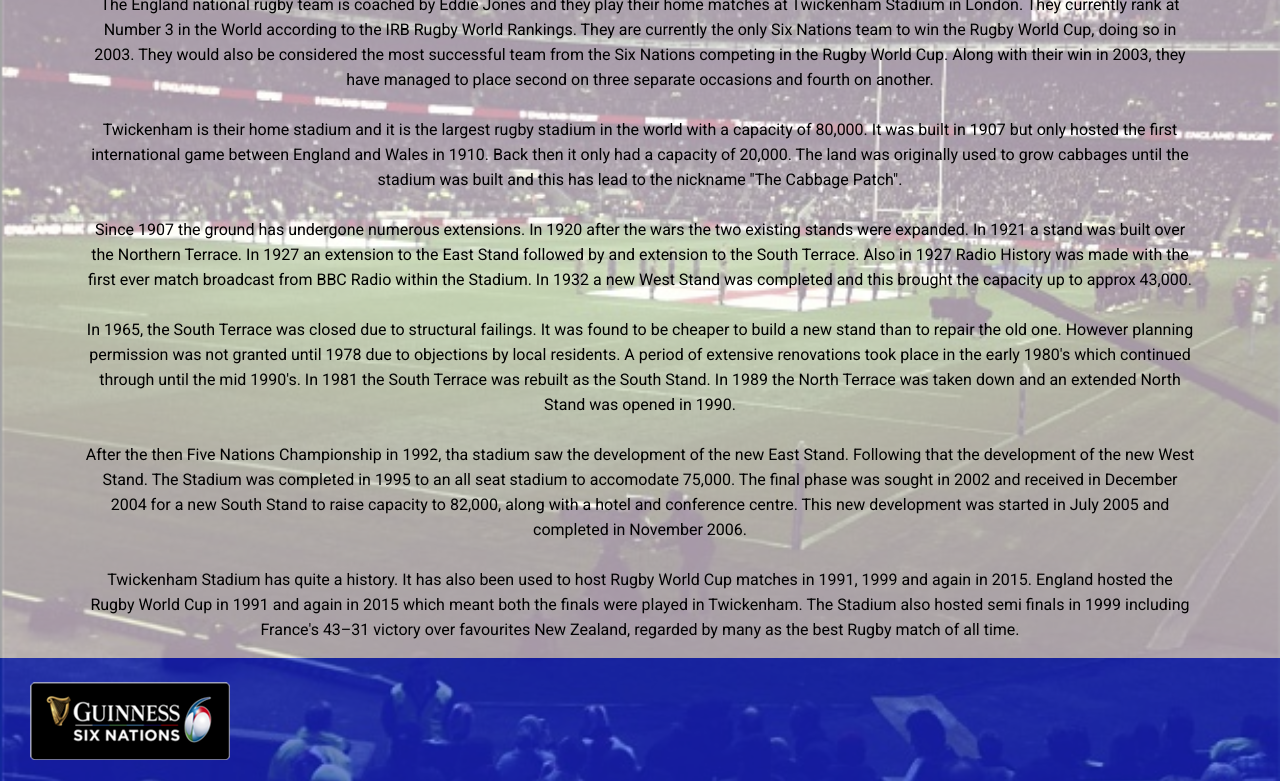
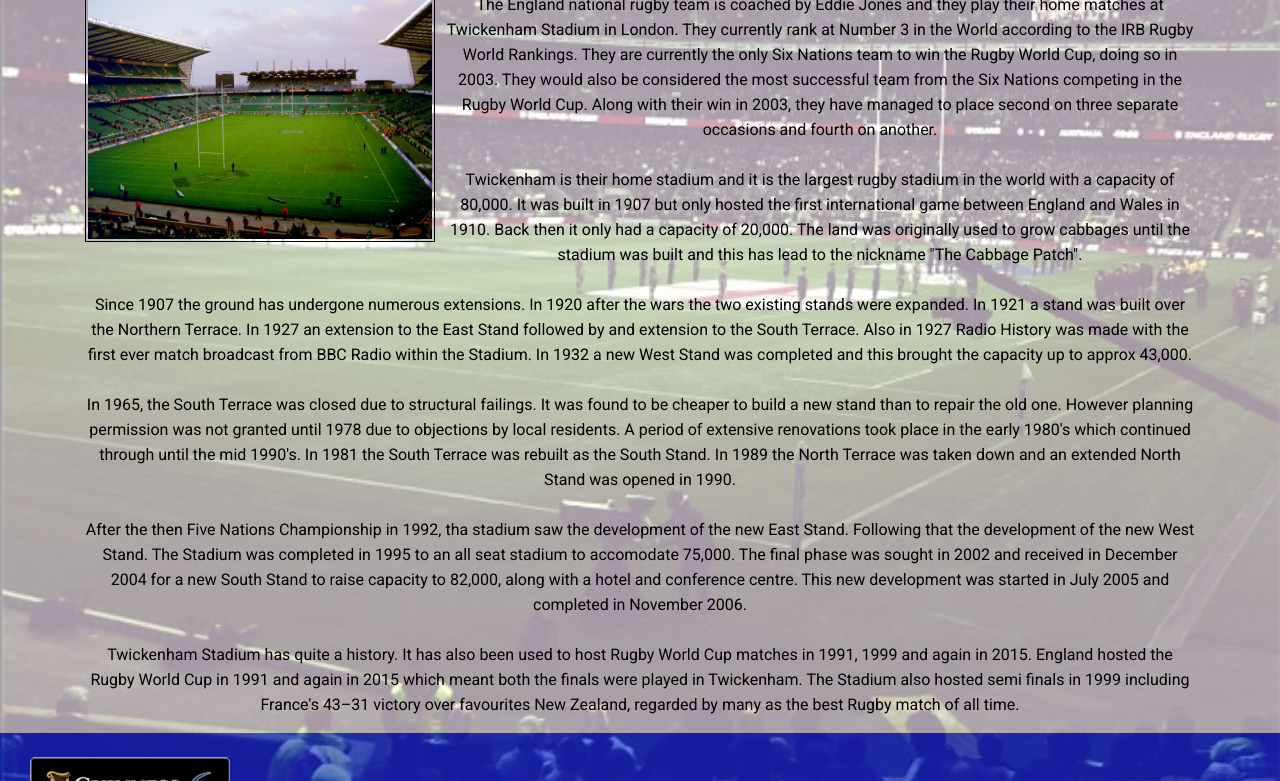
Before and after one commit to Code-Institute-Submissions/ci-milestonetwo, a plain HTML site: page england.html in a window 1280 px wide. Shown: the part 215-996 px from the top of the page. Drawn offline with nearby package versions, Linux system fonts and the light colour scheme.

Commit message:
added images into folder and placed image into <p> england.html and style.css

```diff
--- a/assets/css/style.css
+++ b/assets/css/style.css
@@ -20,7 +20,7 @@ body {
     text-align: center;
 }
 
-/*----------------------------------------Background Image---*/
+/*----------------------------------------Background Image/Images---*/
 
 body, html {
   height: 100%;
@@ -92,6 +92,11 @@ footer {
     display: inline;
 }
 
-/*.inline-block {
-    display: inline;
-}*/
+.float-img {
+    width: 350px;
+    height: 250px;
+    float: left;
+    margin-right: 10px;
+    margin-bottom: 5px;
+    border: solid black 1px;
+    padding: 2px;
--- a/england.html
+++ b/england.html
@@ -41,7 +41,8 @@
     <img src="/assets/images/Flag_of_England.png" width="110" height="75" alt=""></h1>
 
 <section class="container">
-<p id="p-intro">The England national rugby team is coached by Eddie Jones and they play their home matches at Twickenham Stadium
+<p id="p-intro"><img src="/assets/images/Twickenham_before.jpg" alt="" class="float-img">
+The England national rugby team is coached by Eddie Jones and they play their home matches at Twickenham Stadium
 in London. They currently rank at Number 3 in the World according to the IRB Rugby World Rankings. They are
 currently the only Six Nations team to win the Rugby World Cup, doing so in 2003. They would also be considered
 the most successful team from the Six Nations competing in the Rugby World Cup. Along with their win in 2003, they
```
Also changed, not shown: assets/images/Twickenham_before.jpg (added), assets/images/Twickenham_during.jpg (added), 1 other file.
